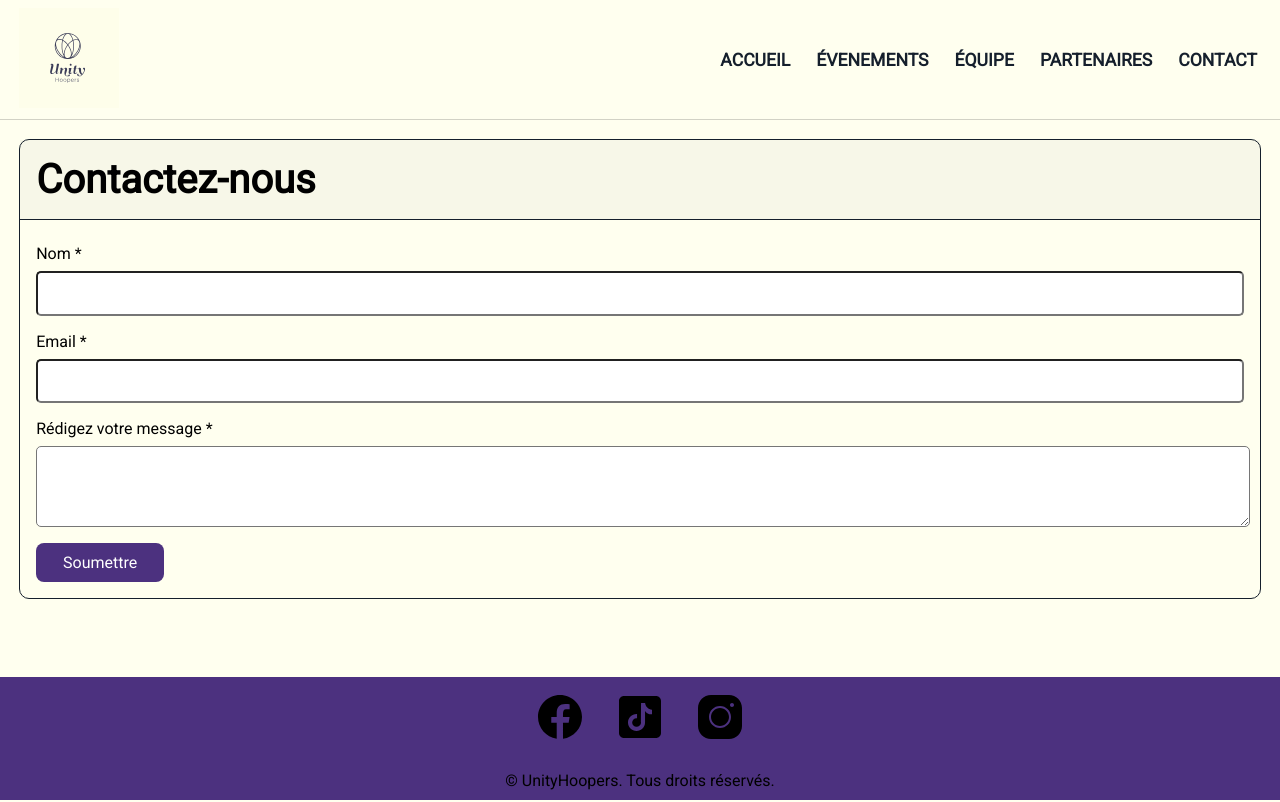
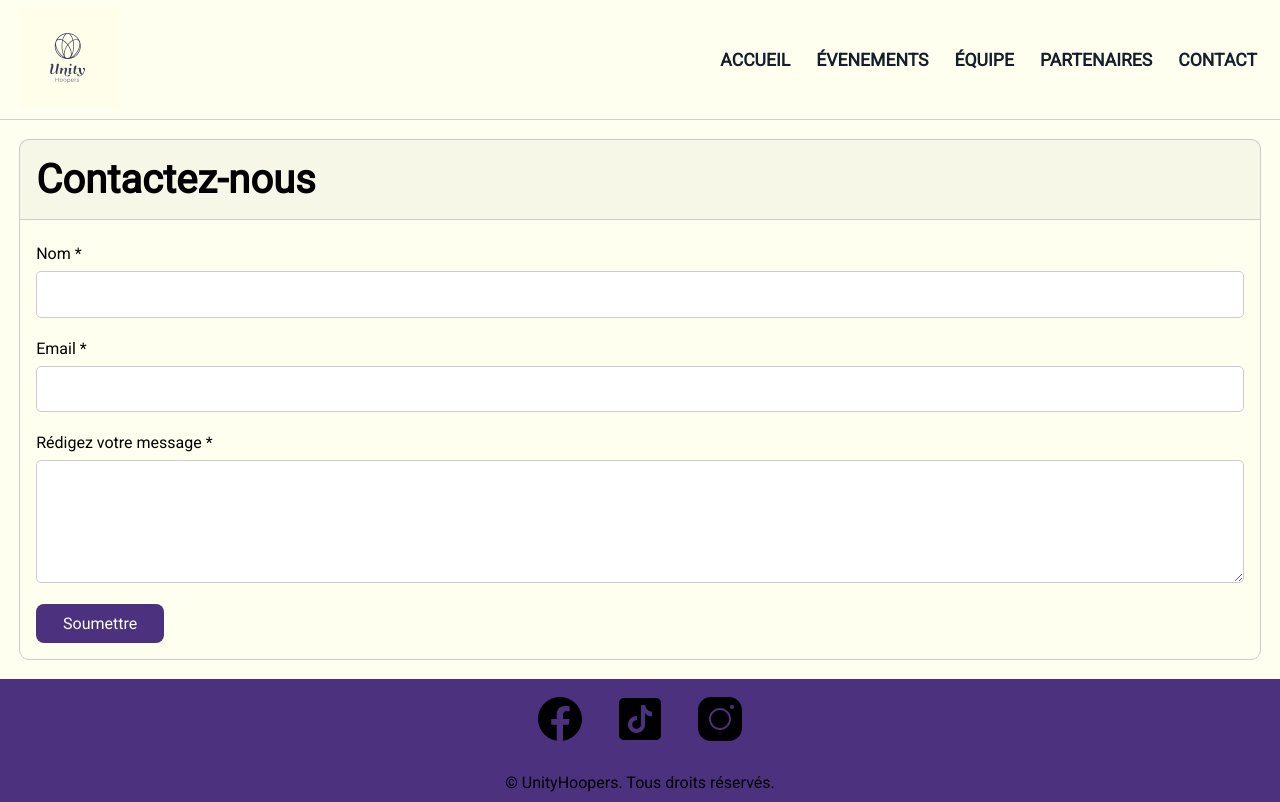
Before and after one commit to tswague2000/UnityHoopers, a Next.js app: page /contact in a window 1280 px wide. Built offline with nearby package versions, Linux system fonts and the light colour scheme.

Commit message:
dernier ajustement pour les input et ajout d'une bordure rouge lors d'une errerur

```diff
--- a/components/componentsForm/ContactForm.jsx
+++ b/components/componentsForm/ContactForm.jsx
@@ -23,31 +23,31 @@ const formContact = (previousFormState, formData) => {
     // Validation pour le nom
     if (!nom) {
         erreur = true;
-        newFormState.nom.erreur = 'Veuillez entrer votre nom.';
+        newFormState.nom.erreur = 'Veuillez entrer votre nom';
     } else if (nom.length < 2) {
         erreur = true;
-        newFormState.nom.erreur = 'Le nom doit comporter au moins 2 caractères.';
+        newFormState.nom.erreur = 'Le nom doit comporter au moins 2 caractères';
     } else if (!nom.match(/^[A-Za-zÀ-ÖØ-öø-ÿ\s-]+$/)) {
         erreur = true;
-        newFormState.nom.erreur = 'Le nom ne peut contenir que des lettres, espaces ou tirets.';
+        newFormState.nom.erreur = 'Le nom ne peut contenir que des lettres, espaces ou tirets';
     }
 
     // Validation pour le courriel
     if (!courriel) {
         erreur = true;
-        newFormState.courriel.erreur = 'Veuillez entrer une adresse courriel.';
+        newFormState.courriel.erreur = 'Veuillez entrer une adresse courriel';
     } else if (!courriel.match(/(?:[a-z0-9!#$%&'*+/=?^_`{|}~-]+(?:\.[a-z0-9!#$%&'*+/=?^_`{|}~-]+)*|"(?:[\x01-\x08\x0b\x0c\x0e-\x1f\x21-\x5b\x5d-\x7f]|\\[\x01-\x09\x0b\x0c\x0e-\x7f])*")@(?:(?:[a-z0-9](?:[a-z0-9-]*[a-z0-9])?\.)+[a-z0-9](?:[a-z0-9-]*[a-z0-9])?|\[(?:(?:(2(5[0-5]|[0-4][0-9])|1[0-9][0-9]|[1-9]?[0-9]))\.){3}(?:(2(5[0-5]|[0-4][0-9])|1[0-9][0-9])|[a-z0-9-]*[a-z0-9]:(?:[\x01-\x08\x0b\x0c\x0e-\x1f\x21-\x5a\x53-\x7f]|\\[\x01-\x09\x0b\x0c\x0e-\x7f])+)\])/)) {
         erreur = true;
-        newFormState.courriel.erreur = 'Veuillez entrer une adresse courriel valide.';
+        newFormState.courriel.erreur = 'Veuillez entrer une adresse courriel valide';
     }
 
     // Validation pour le message
     if (!message) {
         erreur = true;
-        newFormState.message.erreur = 'Veuillez entrer un message.';
+        newFormState.message.erreur = 'Veuillez entrer un message';
     } else if (message.length > 500) {
         erreur = true;
-        newFormState.message.erreur = 'Le message ne doit pas dépasser 500 caractères.';
+        newFormState.message.erreur = 'Le message ne doit pas dépasser 500 caractères';
     }
 
     // Affichage dans la console si aucune erreur
@@ -87,6 +87,7 @@ export default function Contact() {
                         type="text"
                         name="nom"
                         defaultValue={formState.nom.valeur}
+                        className={formState.nom.erreur ? styles.erreur : ''}
                     />
                     <div className={styles.erreur}>
                         {formState.nom.erreur}
@@ -98,6 +99,7 @@ export default function Contact() {
                         type="email"
                         name="courriel"
                         defaultValue={formState.courriel.valeur}
+                        className={formState.courriel.erreur ? styles.erreur : ''}
                     />
                     <div className={styles.erreur}>
                         {formState.courriel.erreur}
@@ -110,6 +112,7 @@ export default function Contact() {
                         rows="5"
                         maxLength="500"
                         defaultValue={formState.message.valeur}
+                        className={formState.message.erreur ? styles.erreur : ''}
                     ></textarea>
                     <div className={styles.erreur}>
                         {formState.message.erreur}
--- a/components/componentsForm/ContactForm.module.css
+++ b/components/componentsForm/ContactForm.module.css
@@ -1,6 +1,6 @@
 .container {
     margin: 1.2em;
-    border: 1px solid var(--secondary-font-color);
+    border: 1px solid #ccc;
     border-radius: 10px;
     display: flex;
     flex-direction: column;
@@ -17,7 +17,7 @@
 .header {
     background-color: rgba(0, 0, 0, 0.03);
     padding: 1rem;
-    border-bottom: .2px solid var(--secondary-font-color);
+    border-bottom: 1px solid #ccc;
 }
 
 .titre {
@@ -26,24 +26,40 @@
     font-weight: bold;
 }
 
-.champ{
+.champ {
     display: flex;
     flex-direction: column;
     gap: .5rem;
 }
 
-.champ input{
+.champ input {
     padding: .8rem;
     border-radius: 5px;
+    color: var(--secondary-font-color);
 }
 
-.champ textarea{
-    width: 100%;
+.champ textarea {
     border-radius: 5px;
+    color: var(--secondary-font-color);
 }
 
-.erreur{
+
+.champ input,
+.champ textarea {
+    border: 1px solid #ccc;
+    padding: .8rem;
+    font-size: 1rem;
+}
+
+.champ input.erreur,
+.champ textarea.erreur {
+    border: 1px solid red;
+}
+
+.erreur {
     color: red;
+    font-size: .8rem;
+    margin-top: 5px;
 }
 
 .bouton {
@@ -60,6 +76,7 @@
 }
 
 .bouton:hover {
-    color: var(--secondary-color); /* Couleur au survol */
+    color: var(--secondary-color);
+    /* Couleur au survol */
     filter: brightness(85%);
 }
```
